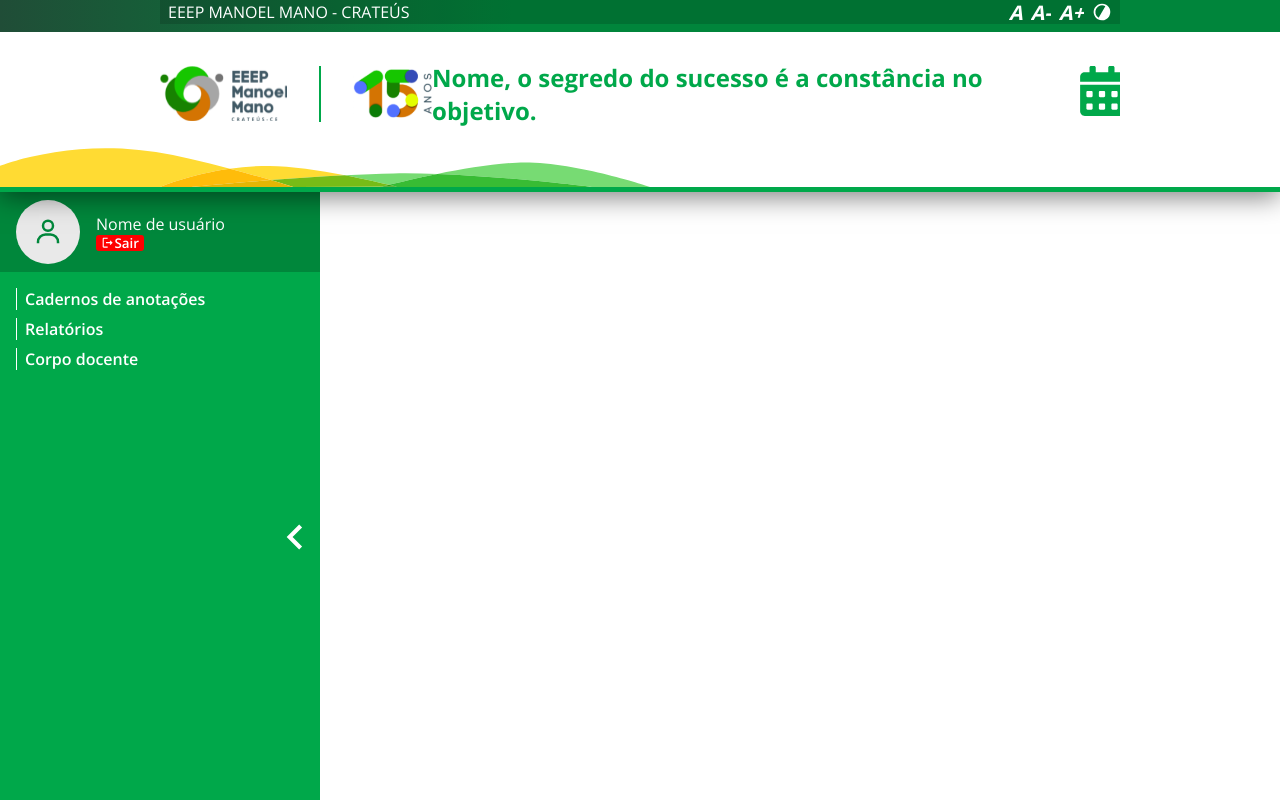
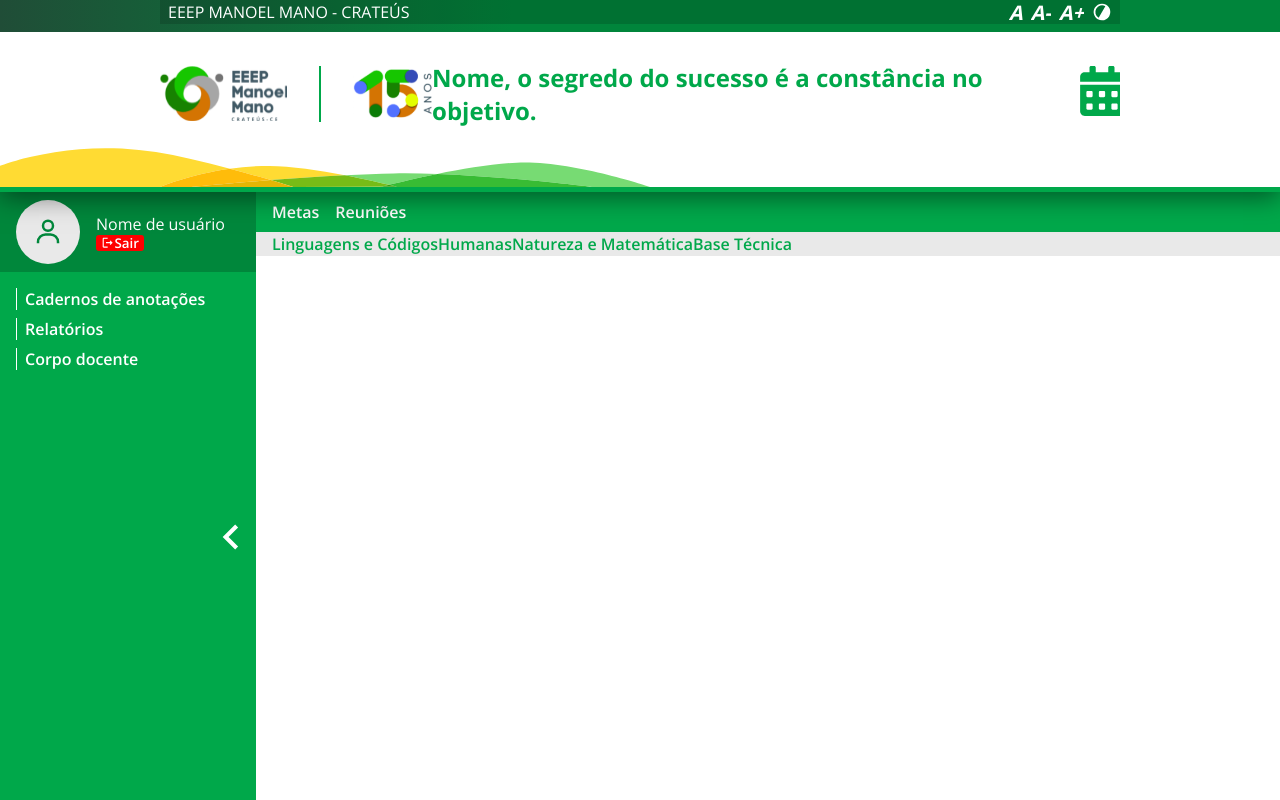
Before and after one commit to InformaticaEPMM/SISMM, a React (Vite) app in the folder FrontEnd/: page / in a window 1280 px wide. Shown: the top 800 px of the page. Built offline with nearby package versions, Linux system fonts and the light colour scheme.

Commit message:
MainContent inserted in home and a little adjust in header as for position

```diff
--- a/FrontEnd/src/components/Header/styles.css
+++ b/FrontEnd/src/components/Header/styles.css
@@ -4,6 +4,7 @@
   justify-content: space-between;
   position: sticky;
   top: 0;
+  z-index: 2;
   height: 12rem;
   width: 100%;
   padding: var(--padding-geral);
--- a/FrontEnd/src/pages/Home.tsx
+++ b/FrontEnd/src/pages/Home.tsx
@@ -1,11 +1,15 @@
 import { HeaderIndex } from '../components/Header'
+import { Main } from '../components/Main'
 import { SideBarIndex } from '../components/SideBar'
 
 export function Home() {
 	return (
 		<>
-			<HeaderIndex model='home'/>
-			<SideBarIndex />
+			<HeaderIndex model="home" />
+			<div style={{display: 'flex'}}>
+				<SideBarIndex />
+				<Main />
+			</div>
 		</>
 	)
 }
```
